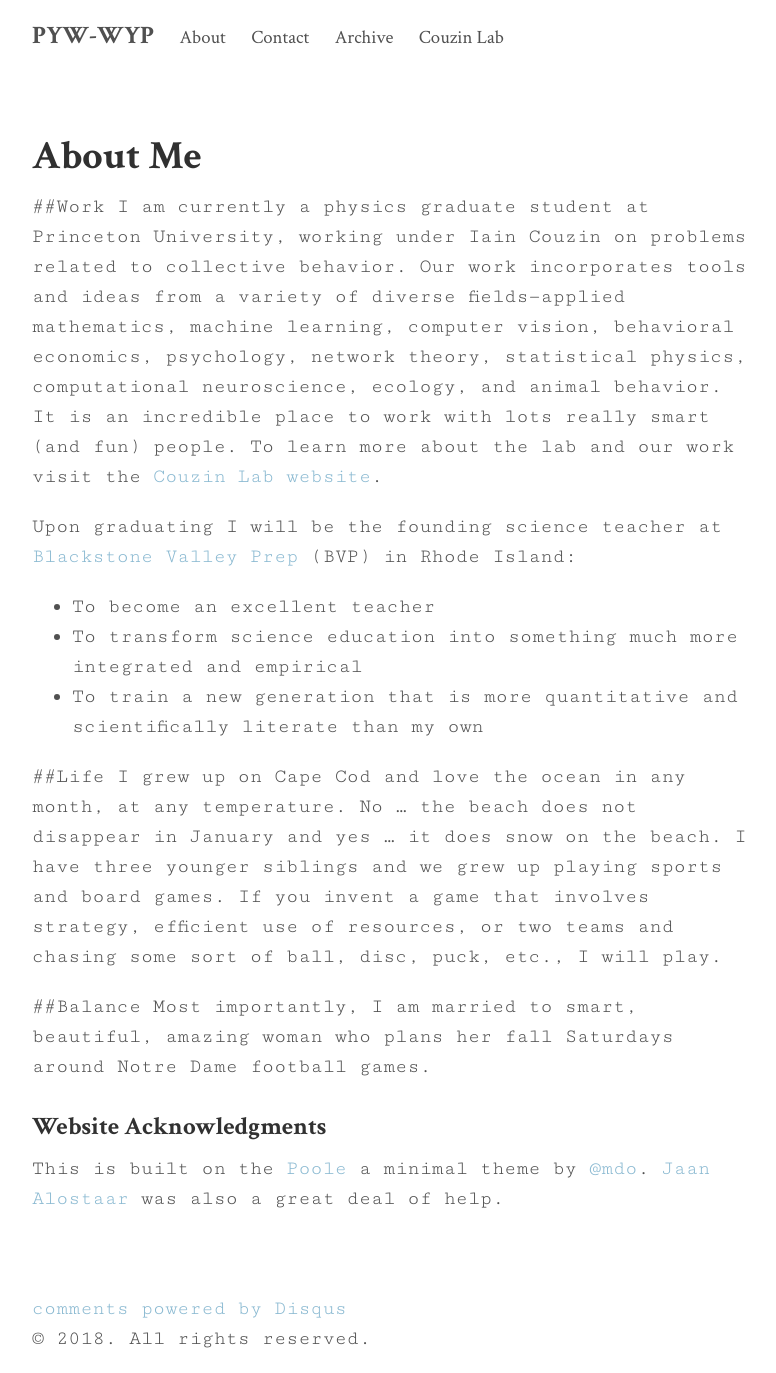
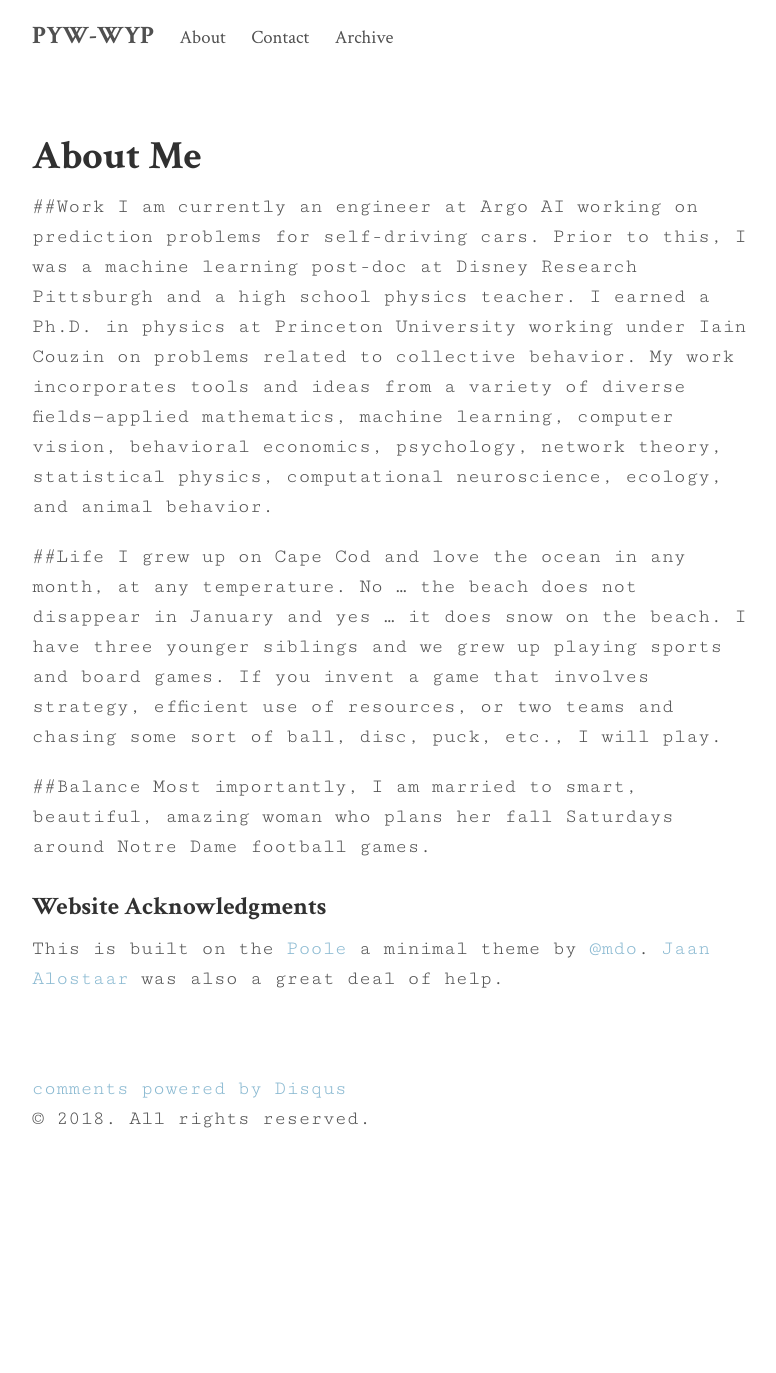
Before and after one commit to capecodcid/capecodcid.github.io, a Jekyll site: the page built from about.md, in a window 1280 px wide. Shown: the whole page, without its empty margins (248-1024 px from the left). Built offline with Jekyll 4.4.1, drawn with Linux system fonts in a browser that asks for light colours; some web fonts are replaced; comment, search, counter and statistics services are not loaded.

Commit message:
reviving the jekyll blog for papers

```diff
--- a/_config.yml
+++ b/_config.yml
@@ -23,9 +23,9 @@ links:
     url: /contact
   - title: Archive
     url: /archive
-  - title: Couzin Lab
-    url: http://icouzin.princeton.edu/
-    external: true
+  # - title: Couzin Lab
+  #   url: http://icouzin.princeton.edu/
+  #   external: true
 
 
 author:
--- a/about.md
+++ b/about.md
@@ -6,13 +6,7 @@ tags: [about]
 ---
 
 ##Work
-I am currently a physics graduate student at Princeton University, working under Iain Couzin on problems related to collective behavior.  Our work incorporates tools and ideas from a variety of diverse fields---applied mathematics, machine learning, computer vision, behavioral economics, psychology, network theory, statistical physics, computational neuroscience, ecology, and animal behavior.  It is an incredible place to work with lots really smart (and fun) people.  To learn more about the lab and our work visit the [Couzin Lab website](http://icouzin.princeton.edu).
-
-Upon graduating I will be the founding science teacher at [Blackstone Valley Prep](http://www.bvprep.blogspot.com/) (BVP) in Rhode Island:
-
-* To become an excellent teacher
-* To transform science education into something much more integrated and empirical
-* To train a new generation that is more quantitative and scientifically literate than my own
+I am currently an engineer at Argo AI working on prediction problems for self-driving cars.  Prior to this, I was a machine learning post-doc at Disney Research Pittsburgh and a high school physics teacher.  I earned a Ph.D. in physics at Princeton University working under Iain Couzin on problems related to collective behavior.  My work incorporates tools and ideas from a variety of diverse fields---applied mathematics, machine learning, computer vision, behavioral economics, psychology, network theory, statistical physics, computational neuroscience, ecology, and animal behavior.
 
 ##Life
 I grew up on Cape Cod and love the ocean in any month, at any temperature.  No ... the beach does not disappear in January and yes ... it does snow on the beach.  I have three younger siblings and we grew up playing sports and board games.  If you invent a game that involves strategy, efficient use of resources, or two teams and chasing some sort of ball, disc, puck, etc., I will play.
```
